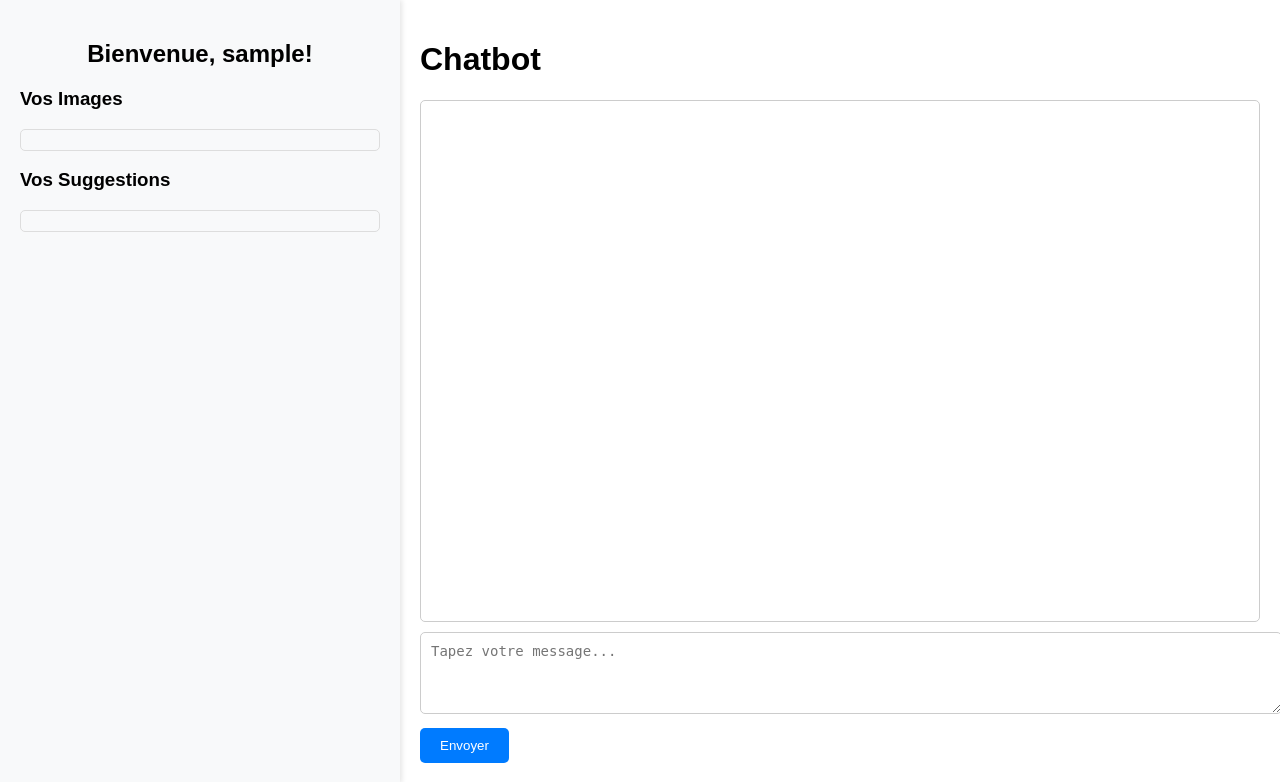
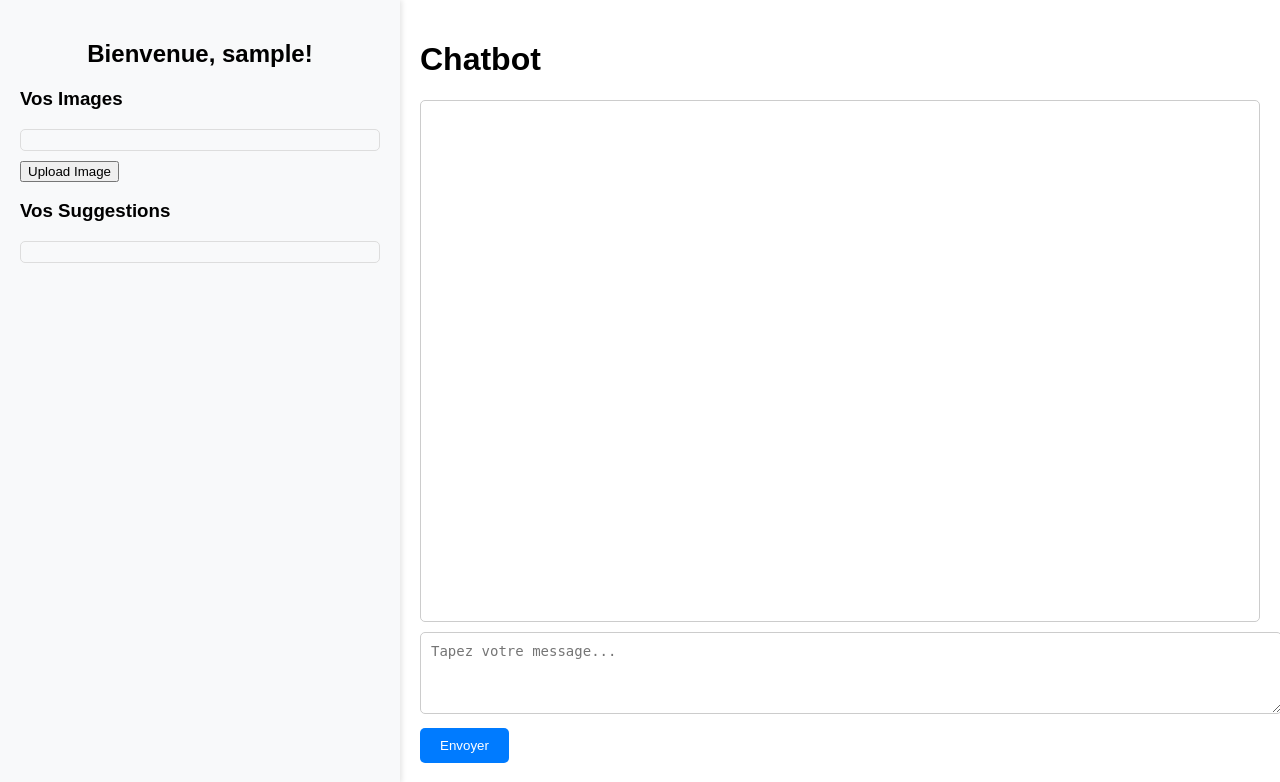
Before and after one commit to Kewij/RetailX7, a Django app: page / in a window 1280 px wide. Shown: the top 782 px of the page. Run offline with Django 4.2, Linux system fonts and the light colour scheme; the visitor is signed in with stand-in values (Sample User, id 1); data comes from the database, SQL or seed files in the repository; data that the repository does not hold is empty; parts of the project's set-up code (start-up, migrations or seed data) failed here and were passed over.

Commit message:
button image

```diff
--- a/src/app/retailx7/Home/templates/Home/home.html
+++ b/src/app/retailx7/Home/templates/Home/home.html
@@ -21,6 +21,14 @@
             </div>
         </div>
 
+        <form method="POST" enctype="multipart/form-data">
+            {% csrf_token %}
+            <input type="file" name="image" id="image-input" style="display: none;" onchange="this.form.submit()">
+            <button type="button" id="upload-button" onclick="document.getElementById('image-input').click();">
+                Upload Image
+            </button>
+        </form>
+
         <h3>Vos Suggestions</h3>
         <div id="image-gallery">
             <div class="image-container">
```
